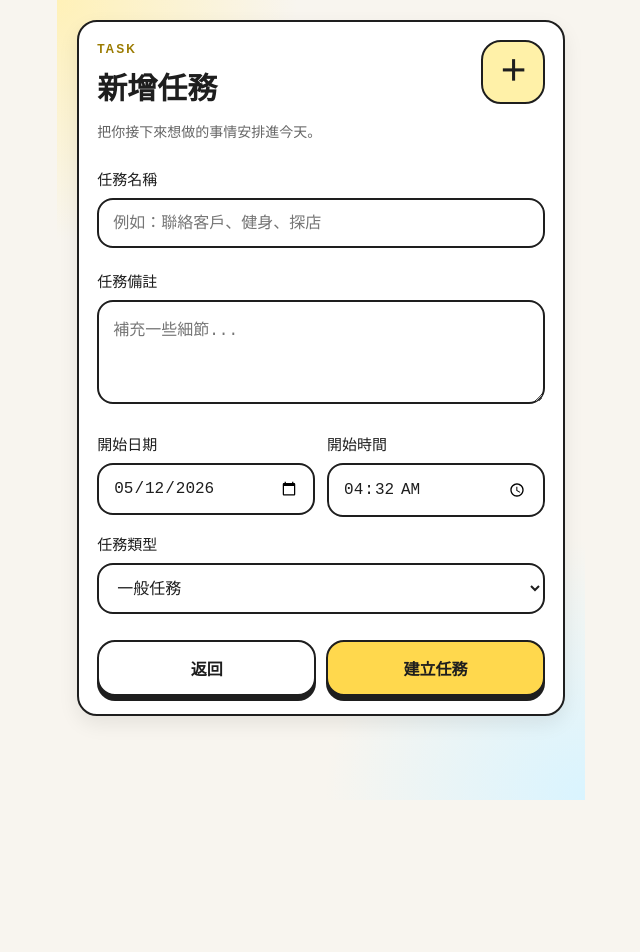
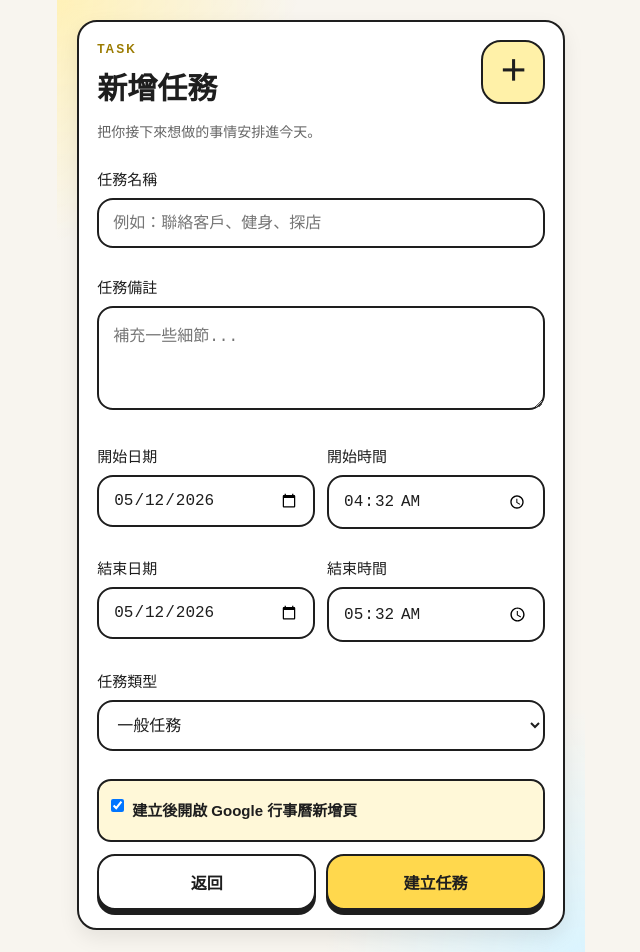
Before and after one commit to Timonsterer/xctlinetask-system, a Vue app: page /task-form in a window 1280 px wide. Shown: the top 952 px of the page, without its empty margins (55-695 px from the left). Before the commit the page ends 800 px from the top, so only its background shows below. Built offline with nearby package versions, Linux system fonts and the light colour scheme.

Commit message:
Google task write in 05151657

```diff
--- a/src/views/TaskFormView.vue
+++ b/src/views/TaskFormView.vue
@@ -5,91 +5,67 @@
         <div>
           <p class="eyebrow">TASK</p>
           <h1 class="title">新增任務</h1>
-          <p class="sub">
-            把你接下來想做的事情安排進今天。
-          </p>
+          <p class="sub">把你接下來想做的事情安排進今天。</p>
         </div>
 
-        <div class="header-icon">
-          ＋
-        </div>
+        <div class="header-icon">＋</div>
       </div>
 
       <div class="form-section">
         <label>任務名稱</label>
-
-        <input
-          v-model="task.title"
-          type="text"
-          placeholder="例如：聯絡客戶、健身、探店"
-        />
+        <input v-model="task.title" type="text" placeholder="例如：聯絡客戶、健身、探店" />
       </div>
 
       <div class="form-section">
         <label>任務備註</label>
-
-        <textarea
-          v-model="task.note"
-          rows="4"
-          placeholder="補充一些細節..."
-        />
+        <textarea v-model="task.note" rows="4" placeholder="補充一些細節..." />
       </div>
 
       <div class="row time-row">
         <div class="time-box">
           <label>開始日期</label>
-
-          <input
-            v-model="task.date"
-            type="date"
-          />
+          <input v-model="task.date" type="date" />
         </div>
 
         <div class="time-box">
           <label>開始時間</label>
+          <input v-model="task.time" type="time" />
+        </div>
+      </div>
 
-          <input
-            v-model="task.time"
-            type="time"
-          />
+      <div class="row time-row">
+        <div class="time-box">
+          <label>結束日期</label>
+          <input v-model="task.endDate" type="date" />
+        </div>
+
+        <div class="time-box">
+          <label>結束時間</label>
+          <input v-model="task.endTime" type="time" />
         </div>
       </div>
 
       <div class="form-section">
         <label>任務類型</label>
-
         <select v-model="task.type">
-          <option value="normal">
-            一般任務
-          </option>
-
-          <option value="important">
-            重要任務
-          </option>
-
-          <option value="explore">
-            探店任務
-          </option>
-
-          <option value="contact">
-            聯絡客戶
-          </option>
+          <option value="normal">一般任務</option>
+          <option value="important">重要任務</option>
+          <option value="explore">探店任務</option>
+          <option value="contact">聯絡客戶</option>
         </select>
       </div>
 
+      <div class="form-section calendar-check">
+        <label>
+          <input v-model="task.addToGoogleCalendar" type="checkbox" />
+          建立後開啟 Google 行事曆新增頁
+        </label>
+      </div>
+
       <div class="actions">
-        <button
-          class="btn btn-secondary"
-          @click="goBack"
-        >
-          返回
-        </button>
+        <button class="btn btn-secondary" @click="goBack">返回</button>
 
-        <button
-          class="btn"
-          :disabled="loading"
-          @click="submitTask"
-        >
+        <button class="btn" :disabled="loading" @click="submitTask">
           {{ loading ? '建立中...' : '建立任務' }}
         </button>
       </div>
@@ -110,27 +86,33 @@ import {
 import { db } from '@/firebase'
 
 const router = useRouter()
-
 const loading = ref(false)
 
-const today = new Date()
+const now = new Date()
+const endDefault = new Date(now.getTime() + 60 * 60 * 1000)
 
-const yyyy = today.getFullYear()
+function formatDate(date) {
+  const yyyy = date.getFullYear()
+  const mm = String(date.getMonth() + 1).padStart(2, '0')
+  const dd = String(date.getDate()).padStart(2, '0')
+  return `${yyyy}-${mm}-${dd}`
+}
 
-const mm = String(today.getMonth() + 1).padStart(2, '0')
-
-const dd = String(today.getDate()).padStart(2, '0')
-
-const hh = String(today.getHours()).padStart(2, '0')
-
-const min = String(today.getMinutes()).padStart(2, '0')
+function formatTime(date) {
+  const hh = String(date.getHours()).padStart(2, '0')
+  const min = String(date.getMinutes()).padStart(2, '0')
+  return `${hh}:${min}`
+}
 
 const task = reactive({
   title: '',
   note: '',
-  date: `${yyyy}-${mm}-${dd}`,
-  time: `${hh}:${min}`,
+  date: formatDate(now),
+  time: formatTime(now),
+  endDate: formatDate(endDefault),
+  endTime: formatTime(endDefault),
   type: 'normal',
+  addToGoogleCalendar: true,
 })
 
 function getUserId() {
@@ -139,6 +121,21 @@ function getUserId() {
     localStorage.getItem('userId') ||
     ''
   )
+}
+
+function toGoogleDateTime(date) {
+  return date
+    .toISOString()
+    .replace(/[-:]/g, '')
+    .replace(/\.\d{3}Z$/, 'Z')
+}
+
+function buildGoogleCalendarUrl(startAt, endAt) {
+  const text = encodeURIComponent(task.title.trim())
+  const details = encodeURIComponent(task.note.trim() || '由 XCT 任務系統建立')
+  const dates = `${toGoogleDateTime(startAt)}/${toGoogleDateTime(endAt)}`
+
+  return `https://calendar.google.com/calendar/render?action=TEMPLATE&text=${text}&details=${details}&dates=${dates}`
 }
 
 async function submitTask() {
@@ -154,24 +151,38 @@ async function submitTask() {
     return
   }
 
+  const startAt = new Date(`${task.date}T${task.time}`)
+  const endAt = new Date(`${task.endDate}T${task.endTime}`)
+
+  if (Number.isNaN(startAt.getTime()) || Number.isNaN(endAt.getTime())) {
+    alert('請確認日期與時間')
+    return
+  }
+
+  if (endAt <= startAt) {
+    alert('結束時間必須晚於開始時間')
+    return
+  }
+
   loading.value = true
 
   try {
-    const startAt = new Date(
-      `${task.date}T${task.time}`
-    )
+    const googleCalendarUrl = buildGoogleCalendarUrl(startAt, endAt)
 
     await addDoc(collection(db, 'tasks'), {
       userId,
 
-      title: task.title,
-      note: task.note,
+      title: task.title.trim(),
+      note: task.note.trim(),
 
       type: task.type,
-
       status: 'pending',
 
       startAt,
+      endAt,
+
+      googleCalendarUrl,
+      googleCalendarAdded: task.addToGoogleCalendar,
 
       createdAt: serverTimestamp(),
       updatedAt: serverTimestamp(),
@@ -179,10 +190,13 @@ async function submitTask() {
 
     alert('任務建立成功')
 
+    if (task.addToGoogleCalendar) {
+      window.open(googleCalendarUrl, '_blank', 'noopener,noreferrer')
+    }
+
     router.push('/home')
   } catch (err) {
     console.error(err)
-
     alert('建立失敗')
   } finally {
     loading.value = false
@@ -208,50 +222,41 @@ function goBack() {
   display: flex;
   justify-content: space-between;
   align-items: flex-start;
-
   gap: 16px;
-
   margin-bottom: 24px;
 }
 
 .eyebrow {
   margin: 0 0 6px;
-
   font-size: 12px;
   font-weight: 900;
-
   color: #9b7b00;
-
   letter-spacing: 2px;
 }
 
 .header-icon {
   width: 64px;
   height: 64px;
-
   display: flex;
   align-items: center;
   justify-content: center;
-
   background: #fff1a8;
-
   border: 2px solid #1e1e1e;
-
   border-radius: 20px;
-
   font-size: 28px;
   font-weight: 900;
-
   flex-shrink: 0;
 }
 
 .form-section {
-  margin-bottom: 6px;
+  margin-bottom: 12px;
 }
 
 .time-row {
   width: 100%;
   align-items: flex-start;
+  gap: 12px;
+  margin-bottom: 12px;
 }
 
 .time-box {
@@ -262,6 +267,26 @@ function goBack() {
 .time-box input {
   width: 100%;
   min-width: 0;
+}
+
+.calendar-check {
+  padding: 12px;
+  border: 2px solid #1e1e1e;
+  border-radius: 14px;
+  background: #fff8d8;
+}
+
+.calendar-check label {
+  display: flex;
+  align-items: center;
+  gap: 8px;
+  margin: 0;
+  font-weight: 900;
+  cursor: pointer;
+}
+
+.calendar-check input {
+  width: auto;
 }
 
 .actions {
@@ -285,7 +310,6 @@ button:disabled {
   .header-icon {
     width: 56px;
     height: 56px;
-
     font-size: 24px;
   }
 
```
